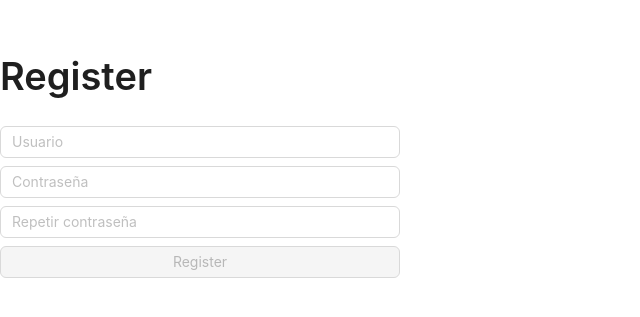
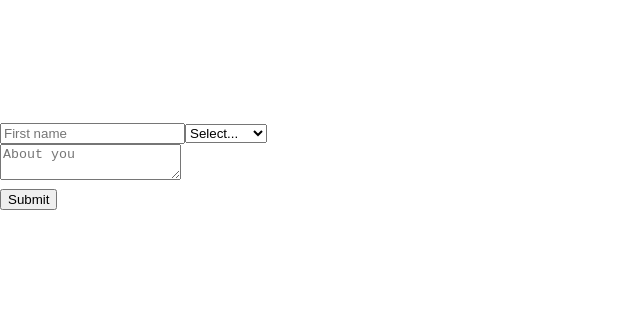
Before and after one commit to nvent97-thebridge/azafran-client, a React (Vite) app: page /register in a window 1280 px wide. Shown: the part 235-552 px from the top of the page, without its empty margins (0-640 px from the left). Built offline with nearby package versions, Linux system fonts and the light colour scheme.

Commit message:
Register con Hook

```diff
--- a/src/components/molecules/DashboardNav/DashboardNav.jsx
+++ b/src/components/molecules/DashboardNav/DashboardNav.jsx
@@ -9,8 +9,8 @@ import "./DashboardNav.scss";
 
 const LogOutButtonCkick = () => {
   localStorage.clear();
-  navigate("/login")
-}
+  navigate("/login");
+};
 export const DashboardNav = () => {
   return (
     <nav className="dashboardNav">
--- a/src/pages/Register/Register.page.jsx
+++ b/src/pages/Register/Register.page.jsx
@@ -1,65 +1,25 @@
+import { useState } from "react";
+import { useForm } from "react-hook-form";
 import { Button, Flex, Input, Typography } from "antd";
-import { useNavigate } from "react-router";
-import { useState } from "react";
-const { Title } = Typography;
 
-const Register = () => {
-  const navigate = useNavigate();
-
-  const [user, setUser] = useState("");
-  const [password, setPassword] = useState("");
-  const [repeatPassword, setRepeatPassword] = useState("");
-
-  const isButtonEnabled =
-    user && password && repeatPassword && password == repeatPassword;
-
-  const handleRegisterButtonClick = () => {
-    fetch("http://localhost:8080/register/", {
-      headers: {
-        "Content-type": "application/json",
-      },
-      method: "POST",
-      body: JSON.stringify({ username: user, password: password }),
-    })
-      .then((res) => {
-        if (res.ok) {
-          navigate("/login");
-        } else {
-          console.error("error found", res.body);
-        }
-      })
-      .catch((err) => console.error(err));
-  };
+function Register() {
+  const { register, handleSubmit } = useForm();
+  const [data, setData] = useState("");
 
   return (
     <Flex gap={"8px"} vertical style={{ width: "400px" }}>
-      <Title>Register</Title>
-      <Input
-        value={user}
-        onChange={(event) => setUser(event.target.value)}
-        placeholder="Usuario"
-      />
-      <Input
-        placeholder="Contraseña"
-        type="password"
-        value={password}
-        onChange={(event) => setPassword(event.target.value)}
-      />
-      <Input
-        placeholder="Repetir contraseña"
-        type="password"
-        value={repeatPassword}
-        onChange={(event) => setRepeatPassword(event.target.value)}
-      />
-      <Button
-        disabled={!isButtonEnabled}
-        type="primary"
-        onClick={handleRegisterButtonClick}
-      >
-        Register
-      </Button>
+      <form onSubmit={handleSubmit((data) => setData(JSON.stringify(data)))}>
+        <input {...register("firstName")} placeholder="First name" />
+        <select {...register("category", { required: true })}>
+          <option value="">Select...</option>
+          <option value="Admin">Admin</option>
+          <option value="Employee">Employee</option>
+        </select>
+        <textarea {...register("aboutYou")} placeholder="About you" />
+        <p>{data}</p>
+        <input type="submit" />
+      </form>
     </Flex>
   );
-};
-
-export { Register };
+}
+export { Register }
```
Also changed, not shown: src/pages/Login/Register.page.jsx (deleted, +0 -23 lines).
